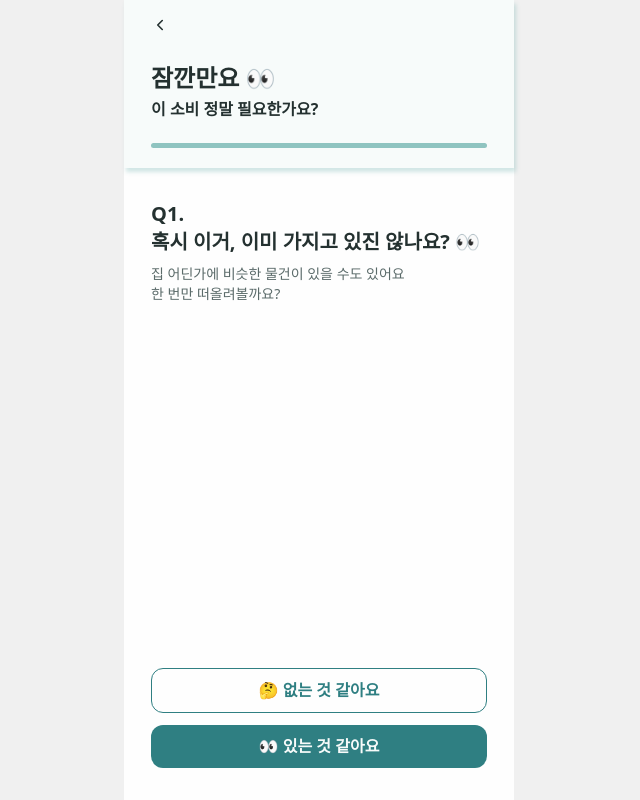
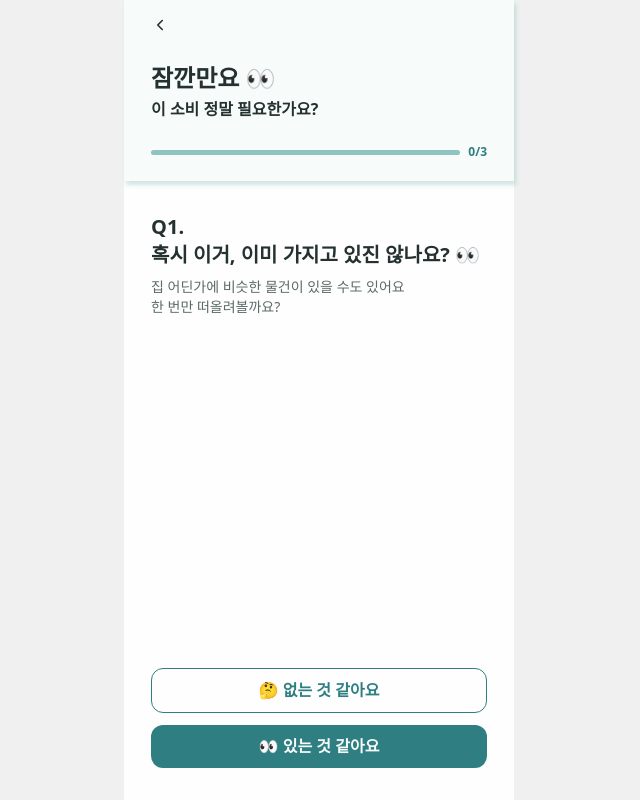
Before and after one commit to SWUWEB/DonWorry-FE, a React (Vite) app: page /record/intervention in a window 1280 px wide. Shown: the whole page, without its empty margins (321-961 px from the left). Built offline with nearby package versions, Linux system fonts and the light colour scheme; a web font is replaced by a local one.

Commit message:
🐛 fix: 리뷰 반영 (진행률 바 접근성, svh 단위, 텍스트 말줄임)

```diff
--- a/src/features/intervention/components/InterventionHeader/InterventionHeader.module.css
+++ b/src/features/intervention/components/InterventionHeader/InterventionHeader.module.css
@@ -35,12 +35,25 @@
   color: var(--color-text-primary, #243130);
 }
 
+.progressRow {
+  display: flex;
+  align-items: center;
+  gap: 8px;
+}
+
 .progressTrack {
-  width: 100%;
+  flex: 1;
   height: 5px;
   border-radius: 999px;
   background: var(--color-main-300, #8fc4c0);
   overflow: hidden;
+}
+
+.progressLabel {
+  flex-shrink: 0;
+  font-size: 12px;
+  font-weight: 600;
+  color: var(--color-main-500, #2f7f82);
 }
 
 .progressFill {
--- a/src/features/intervention/components/InterventionHeader/InterventionHeader.tsx
+++ b/src/features/intervention/components/InterventionHeader/InterventionHeader.tsx
@@ -32,8 +32,21 @@ export default function InterventionHeader({ step, totalSteps }: InterventionHea
       <h1 className={styles.title}>잠깐만요 👀</h1>
       <p className={styles.subtitle}>이 소비 정말 필요한가요?</p>
 
-      <div className={styles.progressTrack}>
-        <div className={styles.progressFill} style={{ width: `${progress}%` }} />
+      <div className={styles.progressRow}>
+        <div
+          className={styles.progressTrack}
+          role="progressbar"
+          aria-valuemin={0}
+          aria-valuemax={totalSteps}
+          aria-valuenow={step - 1}
+          aria-valuetext={`${totalSteps}개 중 ${step - 1}개 질문 완료`}
+        >
+          <div className={styles.progressFill} style={{ width: `${progress}%` }} />
+        </div>
+
+        <span className={styles.progressLabel} aria-hidden="true">
+          {step - 1}/{totalSteps}
+        </span>
       </div>
     </div>
   )
--- a/src/features/intervention/components/RecentSpendingList/RecentSpendingList.module.css
+++ b/src/features/intervention/components/RecentSpendingList/RecentSpendingList.module.css
@@ -27,6 +27,8 @@
   display: flex;
   align-items: center;
   gap: 8px;
+  flex: 1;
+  min-width: 0;
 }
 
 .thumbnail {
@@ -41,10 +43,14 @@
   display: flex;
   flex-direction: column;
   gap: 4px;
+  min-width: 0;
 }
 
 .itemTitle {
   margin: 0;
+  overflow: hidden;
+  white-space: nowrap;
+  text-overflow: ellipsis;
   font-size: 14px;
   font-weight: 500;
   color: var(--color-gray-300, #5b6b6a);
@@ -58,6 +64,7 @@
 
 .amount {
   margin: 0;
+  flex-shrink: 0;
   font-size: 16px;
   font-weight: 500;
   text-align: right;
--- a/src/features/intervention/styles/RecordInterventionPage.module.css
+++ b/src/features/intervention/styles/RecordInterventionPage.module.css
@@ -1,7 +1,7 @@
 .container {
   display: flex;
   flex-direction: column;
-  min-height: 100vh;
+  min-height: 100svh;
   background: var(--color-text-white, #fefefe);
 }
 
```
